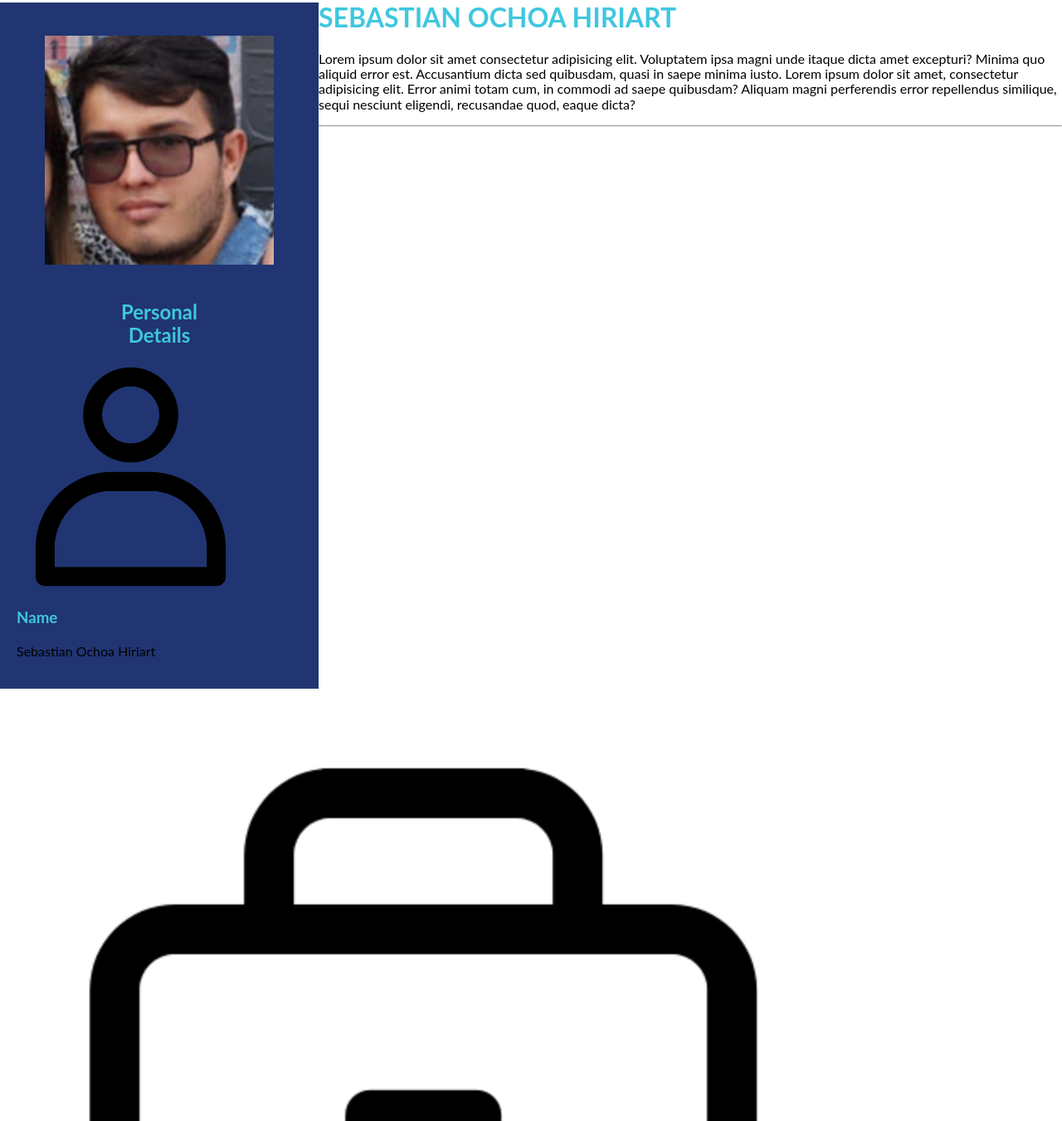
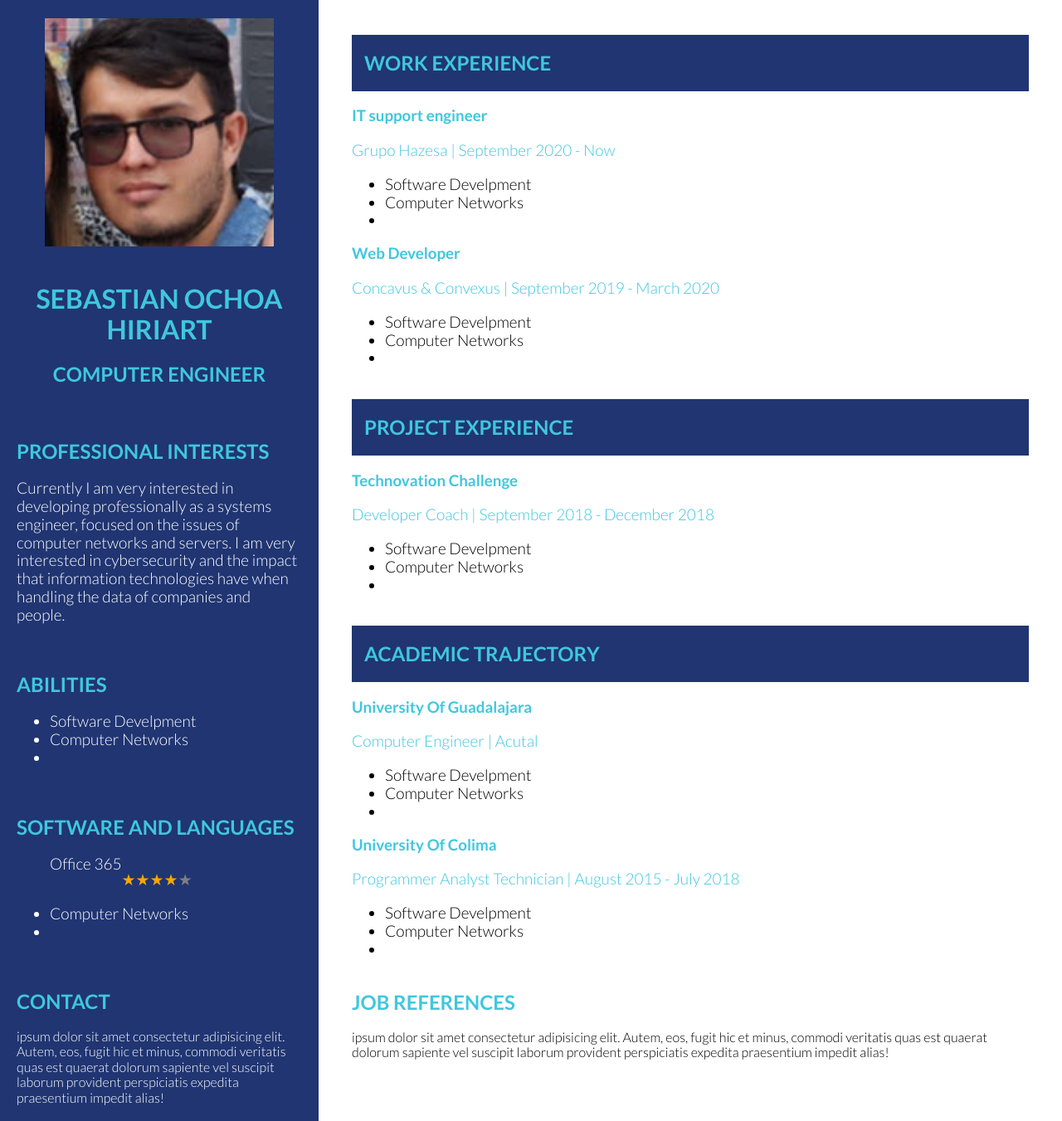
Before and after one commit to SaboHiriart/Tarea01_WWW, a plain HTML site: page index.html in a window 1280 px wide. Shown: the part 18-1369 px from the top of the page at 83% size. Drawn offline with Linux system fonts and the light colour scheme.

Commit message:
Cambio en estructura y en información

```diff
--- a/index.html
+++ b/index.html
@@ -4,51 +4,103 @@
     <meta charset="UTF-8">
     <meta http-equiv="X-UA-Compatible" content="IE=edge">
     <meta name="viewport" content="width=device-width, initial-scale=1.0">
-    <title>Curriculum Vitae</title>
     <link rel="preconnect" href="https://fonts.gstatic.com">
-    <link href="https://fonts.googleapis.com/css2?family=Montserrat:wght@300;700&display=swap" rel="stylesheet">
+    <link href="https://fonts.googleapis.com/css2?family=Lato:wght@300;700&display=swap" rel="stylesheet">
     <link rel="stylesheet" href="CSS/normalice.css">
     <link rel="stylesheet" href="CSS/styles.css">
+    <title>Curriculum Vitae</title>
 </head>
 <body>
     <div class="datos">
         <div class="foto-perfil">
-            <img src="Assets/profile.jpg" alt="Foto del Postulante">
+            <img src="Assets/profile.jpg" alt="Foto de perfil">
         </div>
-        <div class="detalles-personales">
-            <h2 style="text-align: center;" class="letra-blanca">Personal <br>Details</h2>
-            <div class="campo">
-                <div class="subtitulo">
-                    <img src="Assets/user.png" alt="Icono de perfil" class="icono-chico">
-                    <h3>Name</h3>
-                </div>
-                <div>
-                    <p>Sebastian Ochoa Hiriart</p>
-                </div>
-            </div>
+        <div class="texto-centrado">
+            <h1 class="mayusculas">Sebastian Ochoa Hiriart</h1>
+            <h2 class="mayusculas">Computer Engineer</h2>
+        </div>
+        <div>
+            <h2 class="mayusculas subtitulo">professional interests</h2>
+            <p class="texto-blanco letra-mediana">
+                Currently I am very interested in developing professionally as a systems engineer,
+                focused on the issues of computer networks and servers. I am very interested in cybersecurity
+                and the impact that information technologies have when handling the data of companies and
+                people.
+            </p>
+        </div>
+        <div>
+            <h2 class="mayusculas">abilities</h2>
+            <ul class="texto-blanco letra-mediana">
+                <li>Software Develpment</li>
+                <li>Computer Networks</li>
+                <li></li>
+            </ul>
+        </div>
+        <div>
+            <h2 class="mayusculas">Software and Languages</h2>
+            <ul class="texto-blanco letra-mediana">
+                <li class="habilidad">Office 365<p class="estrellas-amarillas">★★★★</p> <p class="estrellas-gris">★</p></li>
+                <li>Computer Networks</li>
+                <li></li>
+            </ul>
+        </div>
+        <div>
+            <h2 class="mayusculas">Contact</h2>
+            <p class="texto-blanco">ipsum dolor sit amet consectetur adipisicing elit. Autem, eos, fugit hic et minus,
+                commodi veritatis quas est quaerat dolorum sapiente vel suscipit laborum provident perspiciatis
+                expedita praesentium impedit alias!</p>
         </div>
     </div>
-    <main class="historial">
+    <main class="trayectoria">
         <div>
-            <h1>SEBASTIAN OCHOA HIRIART</h1>
-            <p>
-                Lorem ipsum dolor sit amet consectetur adipisicing elit. Voluptatem ipsa magni unde itaque dicta
-                amet excepturi? Minima quo aliquid error est. Accusantium dicta sed quibusdam, quasi in saepe
-                minima iusto. Lorem ipsum dolor sit amet, consectetur adipisicing elit. Error animi totam cum,
-                in commodi ad saepe quibusdam? Aliquam magni perferendis error repellendus similique,
-             sequi nesciunt eligendi, recusandae quod, eaque dicta?
-            </p>
+            <h2 class="mayusculas marco-azul">work experience</h2>
+            <h3>IT support engineer</h3>
+            <p class="letra-mediana texto-azul">Grupo Hazesa | September 2020 - Now</p>
+            <ul class="letra-mediana">
+                <li>Software Develpment</li>
+                <li>Computer Networks</li>
+                <li></li>
+            </ul>
+            <h3>Web Developer</h3>
+            <p class="letra-mediana texto-azul">Concavus & Convexus | September 2019 - March 2020</p>
+            <ul class="letra-mediana">
+                <li>Software Develpment</li>
+                <li>Computer Networks</li>
+                <li></li>
+            </ul>
         </div>
-        <hr>
-        <div class="subtitulo">
-            <img src="Assets/portfolio.png" alt="Icono de portafolio" class="icono-grande">
-            <h2 class="label-grande">EXPERIENCIA LABORAL</h2>
+        <div>
+            <h2 class="mayusculas marco-azul">project experience</h2>
+            <h3>Technovation Challenge</h3>
+            <p class="letra-mediana texto-azul">Developer Coach | September 2018 - December 2018</p>
+            <ul class="letra-mediana">
+                <li>Software Develpment</li>
+                <li>Computer Networks</li>
+                <li></li>
+            </ul>
         </div>
-        <div class="seccion-historial">
-            <div>
-                <div class="vertical"></div>
-                <div class="circulo"></div>
-            </div>
+        <div>
+            <h2 class="mayusculas marco-azul">academic trajectory</h2>
+            <h3>University Of Guadalajara</h3>
+            <p class="letra-mediana texto-azul">Computer Engineer | Acutal</p>
+            <ul class="letra-mediana">
+                <li>Software Develpment</li>
+                <li>Computer Networks</li>
+                <li></li>
+            </ul>
+            <h3>University Of Colima</h3>
+            <p class="letra-mediana texto-azul">Programmer Analyst Technician | August 2015 - July 2018</p>
+            <ul class="letra-mediana">
+                <li>Software Develpment</li>
+                <li>Computer Networks</li>
+                <li></li>
+            </ul>
+        </div>
+        <div>
+            <h2 class="mayusculas">job references</h2>
+            <p>ipsum dolor sit amet consectetur adipisicing elit. Autem, eos, fugit hic et minus,
+            commodi veritatis quas est quaerat dolorum sapiente vel suscipit laborum provident perspiciatis
+            expedita praesentium impedit alias!</p>
         </div>
     </main>
 </body>
```
